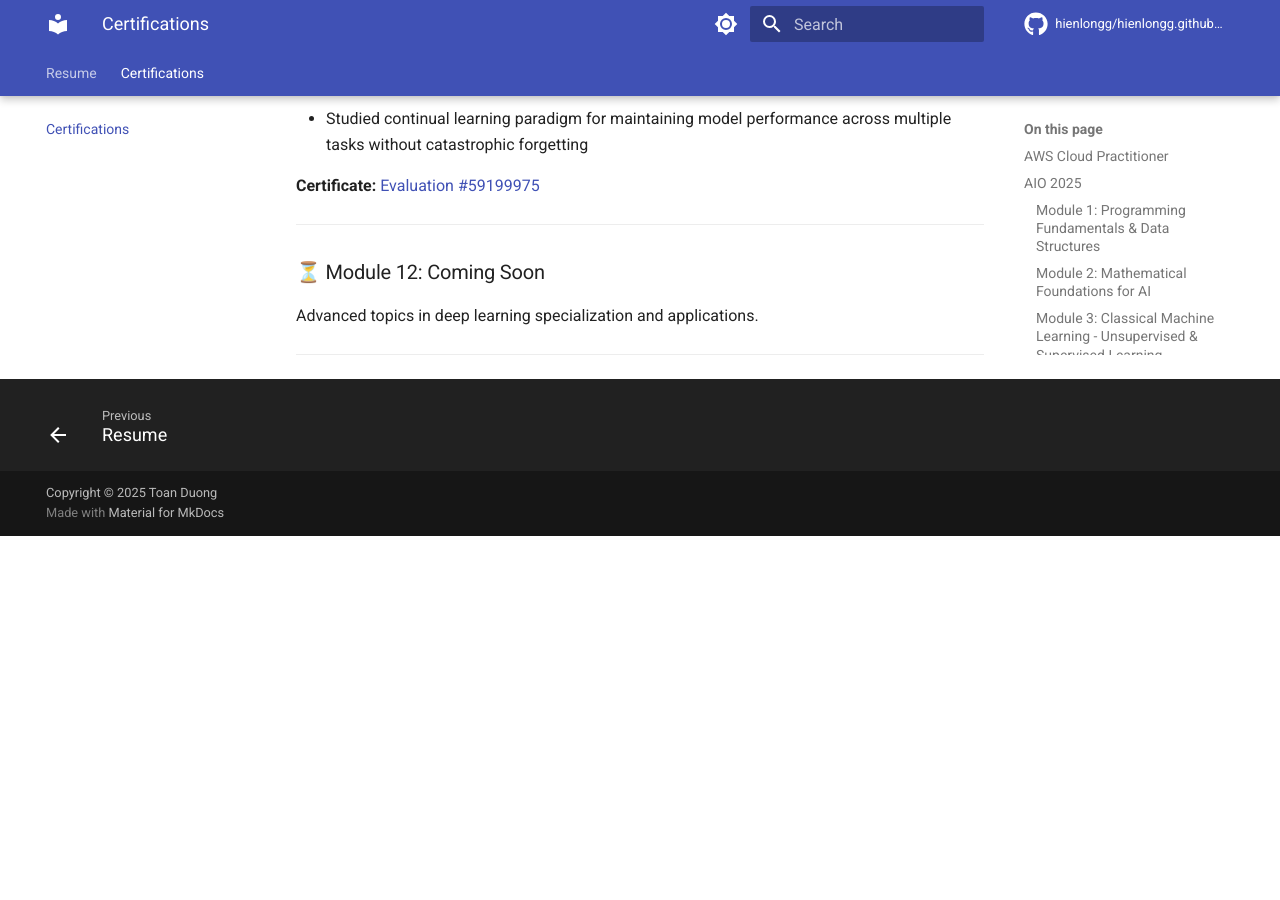
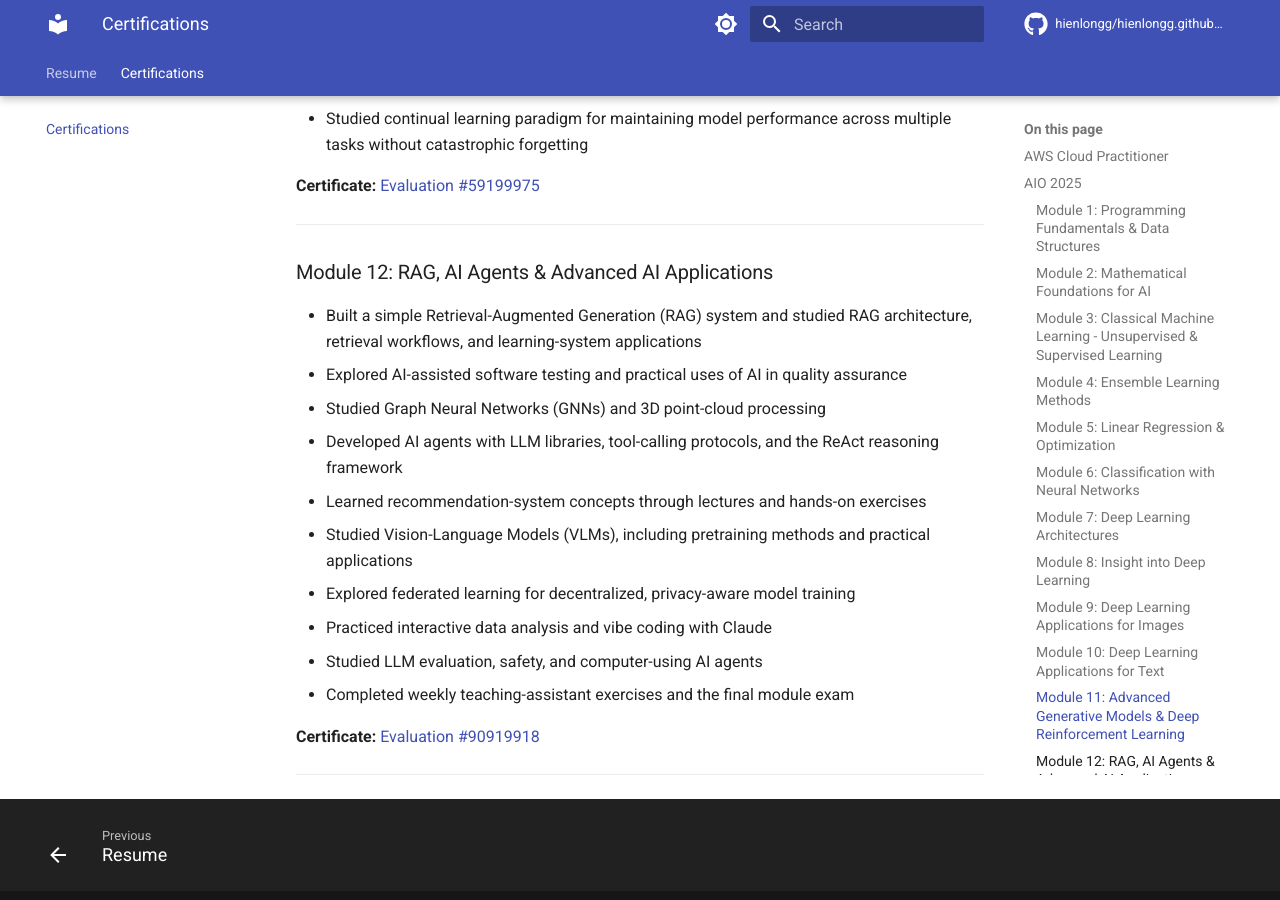
Before and after one commit to hienlongg/hienlongg.github.io, an MkDocs documentation site: the page built from docs/certifications.md, in a window 1280 px wide and 900 px high, scrolled down 4228 px. Built offline with MkDocs 1.6.1 and Material for MkDocs 9.7.7, drawn with Linux system fonts in a browser that asks for light colours; comment, search, counter and statistics services are not loaded; before the commit the page ends 4764 px from its top, so only the background shows below that; some of the changed text lies outside the part shown.

Commit message:
new module details.

```diff
--- a/docs/certifications.md
+++ b/docs/certifications.md
@@ -13,7 +13,7 @@ lastUpdated: '2026-05-04'
 
 ## AIO 2025
 **Organization:** AI Vietnam
-**Status:** 11 / 12 modules completed
+**Status:** 12 / 12 modules completed
 
 ---
 
@@ -23,7 +23,7 @@ lastUpdated: '2026-05-04'
 - Basic Neural Network concepts: activation functions
 - Object-Oriented Programming with Python (custom PyTorch classes)
 
-**Certificate:** [Evaluation #11241733](../assets/certificates/aio2025_module1.png){ target=_blank }
+**Certificate:** [Evaluation #11241733](https://hienlongg.github.io/assets/certificates/aio2025_module1.png){ target=_blank }
 
 ---
 
@@ -34,7 +34,7 @@ lastUpdated: '2026-05-04'
 - Similarity metrics: cosine similarity for data comparison
 - Naive Bayes classifier implementation and classification
 
-**Certificate:** [Evaluation #71314485](../assets/certificates/aio2025_module2.png){ target=_blank }
+**Certificate:** [Evaluation #71314485](https://hienlongg.github.io/assets/certificates/aio2025_module2.png){ target=_blank }
 
 ---
 
@@ -45,7 +45,7 @@ lastUpdated: '2026-05-04'
 - Decision Trees: both classification and regression problems
 - Practical implementation of tree-based models
 
-**Certificate:** [Evaluation #37233472](../assets/certificates/aio2025_module3.png){ target=_blank }
+**Certificate:** [Evaluation #37233472](https://hienlongg.github.io/assets/certificates/aio2025_module3.png){ target=_blank }
 
 ---
 
@@ -56,7 +56,7 @@ lastUpdated: '2026-05-04'
 - LightGBM and CatBoost for advanced tree-based models
 - Comparison and selection of ensemble methods
 
-**Certificate:** [Evaluation #43234617](../assets/certificates/aio2025_module4.png){ target=_blank }
+**Certificate:** [Evaluation #43234617](https://hienlongg.github.io/assets/certificates/aio2025_module4.png){ target=_blank }
 
 ---
 
@@ -67,7 +67,7 @@ lastUpdated: '2026-05-04'
 - Application of genetic algorithms to linear regression
 - Handling randomness in optimization
 
-**Certificate:** [Evaluation #78965801](../assets/certificates/aio2025_module5.png){ target=_blank }
+**Certificate:** [Evaluation #78965801](https://hienlongg.github.io/assets/certificates/aio2025_module5.png){ target=_blank }
 
 ---
 
@@ -78,7 +78,7 @@ lastUpdated: '2026-05-04'
 - Multilayer Perceptron (MLP) for image data
 - MLP for text and tabular data
 
-**Certificate:** [Evaluation #94178311](../assets/certificates/aio2025_module6.png){ target=_blank }
+**Certificate:** [Evaluation #94178311](https://hienlongg.github.io/assets/certificates/aio2025_module6.png){ target=_blank }
 
 ---
 
@@ -90,7 +90,7 @@ lastUpdated: '2026-05-04'
 - Vision Transformer (ViT) for image understanding
 - LSTM and GRU for advanced sequence modeling
 
-**Certificate:** [Evaluation #94746100](../assets/certificates/aio2025_module7.png){ target=_blank }
+**Certificate:** [Evaluation #94746100](https://hienlongg.github.io/assets/certificates/aio2025_module7.png){ target=_blank }
 
 ---
 
@@ -145,7 +145,18 @@ lastUpdated: '2026-05-04'
 
 ---
 
-### ⏳ Module 12: Coming Soon
-Advanced topics in deep learning specialization and applications.
+### Module 12: RAG, AI Agents & Advanced AI Applications
+- Built a simple Retrieval-Augmented Generation (RAG) system and studied RAG architecture, retrieval workflows, and learning-system applications
+- Explored AI-assisted software testing and practical uses of AI in quality assurance
+- Studied Graph Neural Networks (GNNs) and 3D point-cloud processing
+- Developed AI agents with LLM libraries, tool-calling protocols, and the ReAct reasoning framework
+- Learned recommendation-system concepts through lectures and hands-on exercises
+- Studied Vision-Language Models (VLMs), including pretraining methods and practical applications
+- Explored federated learning for decentralized, privacy-aware model training
+- Practiced interactive data analysis and vibe coding with Claude
+- Studied LLM evaluation, safety, and computer-using AI agents
+- Completed weekly teaching-assistant exercises and the final module exam
+
+**Certificate:** [Evaluation #90919918](https://lms.aivietnam.edu.vn/verification/accomplishments/90919918){ target=_blank }
 
 ---
```
Also changed, not shown: other parts of docs/certifications.md (+1 -1 lines), docs/assets/certificates/aio2025_module1.png (deleted), docs/assets/certificates/aio2025_module2.png (deleted), docs/assets/certificates/aio2025_module3.png (deleted), docs/assets/certificates/aio2025_module4.png (deleted), docs/assets/certificates/aio2025_module5.png (deleted), docs/assets/certificates/aio2025_module6.png (deleted), docs/assets/certificates/aio2025_module7.png (deleted).
